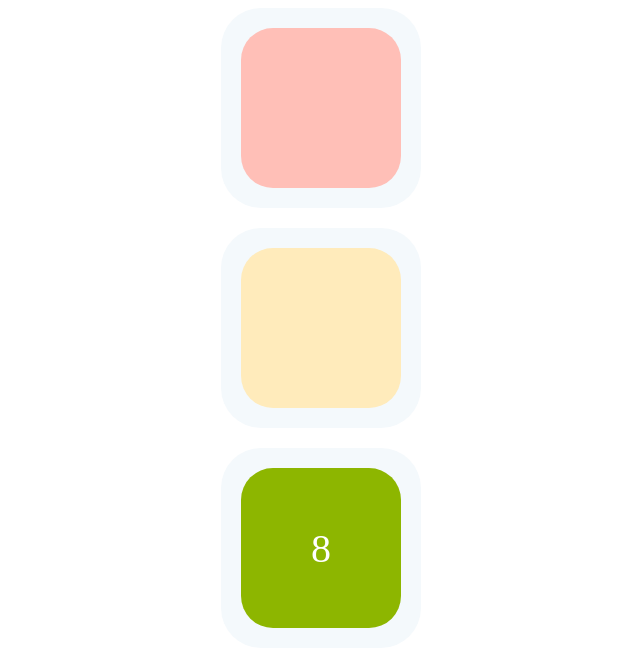
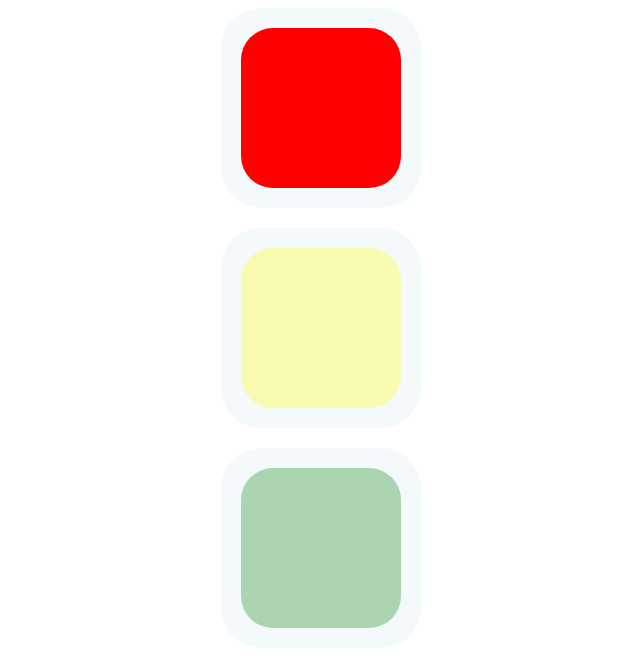
Before and after one commit to zombielovebrains/lights, a Vue app: page / in a window 1280 px wide. Shown: the top 666 px of the page, without its empty margins (319-959 px from the left). Built offline with nearby package versions, Linux system fonts and the light colour scheme.

Commit message:
create switchLights

```diff
--- a/package.json
+++ b/package.json
@@ -18,6 +18,8 @@
     "babel-eslint": "^10.1.0",
     "eslint": "^6.7.2",
     "eslint-plugin-vue": "^6.2.2",
+    "node-sass": "^5.0.0",
+    "sass-loader": "^10.1.0",
     "vue-template-compiler": "^2.6.11"
   }
 }
--- a/src/App.vue
+++ b/src/App.vue
@@ -18,6 +18,6 @@ export default {
 <style>
   #app {
     display: flex;
-    justify-content: center;
+    align-items: center;
   }
 </style>
--- a/src/components/screen-list-item.vue
+++ b/src/components/screen-list-item.vue
@@ -1,6 +1,6 @@
 <template>
   <li class="screen-list__item">
-    <div class="screen-list__light" :style='{backgroundColor: currentColor}' v-if="changeColorIsActive()" >
+    <div class="screen-list__light" :class="{active: current=='red'}">
       <span class="screen-list__timer" v-if="currentActive">{{currentTimer}}</span>
     </div>
   </li>
@@ -14,13 +14,18 @@ export default {
     paleColor: String,
     timer: Number,
     id: String,
-    isActive: Boolean
+    isActive: Boolean,
+    timeout: {
+      type: Boolean,
+      default: false
+    }
   },
   data() {
     return {
       currentColor: this.color,
       currentActive: this.isActive,
-      currentTimer: this.timer
+      currentTimer: this.timer,
+      isTimeouted: this.timeout
     }
   },
   mounted() {
@@ -39,16 +44,21 @@ export default {
             }, 1000)
         } else {
           this.currentActive = false
-          this.changeColor()
+          this.isTimeouted = true
+          this.changeColorIsActive()
         }
       }
+    },
+    changeScreen() {
+      this.changeColor();
+      this.countDownTimer();
     }
   },
-  watch: {
-    currentActive() {
-      this.countDownTimer()
-    }
-  }
+  // watch: {
+  //   currentActive() {
+  //     this.countDownTimer()
+  //   }
+  // }
 }
 </script>
 
--- a/src/components/screen-list.vue
+++ b/src/components/screen-list.vue
@@ -1,58 +1,122 @@
 <template>
   <ul class="screen-list">
+    <li class="screen-list__item">
+      <div class="screen-list_light screen-list_light--red" :class="{active: current=='red'}"></div>
+    </li>
+    <li class="screen-list__item">
+      <div class="screen-list_light screen-list_light--yellow" :class="{active: current=='yellow'}"></div>
+    </li>
+    <li class="screen-list__item">
+      <div class="screen-list_light screen-list_light--green" :class="{active: current=='green'}"></div>
+    </li>
+    <!-- <li
+    class="screen-list__item"
+    v-for='index in screens'
+    :key='index'>
+    <div class="screen-list__light">
+      <span class="screen-list__timer" v-if="currentActive">{{currentTimer}}</span>
+    </div>
+  </li>
     <screenListItem
     v-for='(screen, index) in screens'
     :key='index'
-    v-bind='screen'/>
+    v-bind='screen'/> -->
   </ul>
 </template>
 
 
 <script>
-import screenListItem from './screen-list-item'
+class Screen {
+  constructor(id, timer, next) {
+    this.id = id
+    this.timer = timer
+    this.next = next
+  }
+}
+
+class SwitchController {
+  trigger(screen, callback) {
+    callback(screen)
+    setTimeout(()=>{
+      this.trigger(screen.next, callback)
+    }, screen.timer * 1000)
+  }
+}
 
 export default {
   name: 'screenList',
   data() {
     return {
-      screens: [
-        {
-          color: '#E32636',
-          paleColor: '#ffbfb7',
-          timer: 10,
-          id: 'red',
-          isActive: false
-        },
-        {
-          color: '#ffc61b',
-          paleColor: '#ffebbb',
-          timer: 3,
-          id: 'yellow',
-          isActive: false
-        },
-        {
-          color: '#8db600',
-          paleColor: '#dde6b5',
-          timer: 15,
-          id: 'green',
-          isActive: true
-        }
-      ]
+      current: 'red'
     }
   },
-  components: {
-    screenListItem
+  mounted() {
+    const controller = new SwitchController()
+
+    let red = new Screen('red', 10)
+    let yellowToGreen = new Screen('yellow', 3)
+    let yellowToRed = new Screen('yellow', 3)
+    let green = new Screen('green', 15)
+
+    red.next = yellowToGreen
+    yellowToGreen.next = green
+    green.next = yellowToRed
+    yellowToRed.next = red
+
+    controller.trigger(red, (screen) => {
+      this.current = screen.id
+    });
   }
 }
 </script>
 
-<style>
-  .screen-list {
-    margin: 0 auto;
-    padding: 0;
-    display: flex;
-    flex-direction: column;
-    justify-content: space-between;
-    list-style-type: none;
-  }
+<style lang="sass">
+  .screen-list
+    margin: auto
+    padding: 0
+    display: flex
+    flex-direction: column
+    justify-content: space-between
+    list-style-type: none
+
+
+  .screen-list__item
+    background-color: #f4f9fc
+    display: flex
+    justify-content: center
+    align-items: center
+    width: 200px
+    height: 200px
+    margin-bottom: 20px
+    border-radius: 20%
+
+
+  .screen-list_light
+    border-radius: 20%
+    width: 80%
+    height: 80%
+    display: flex
+    opacity: 0.3
+
+    &--red
+      background-color: red
+
+
+    &--yellow
+      background-color: yellow
+
+
+    &--green
+      background-color: green
+
+
+  .active
+    opacity: 1
+
+
+  .screen-list__timer
+    font-size: 40px
+    margin: auto
+    color: #fff
+
 </style>
```
Also changed, not shown: 1 other file (tests, documents, lock files or other folders).
